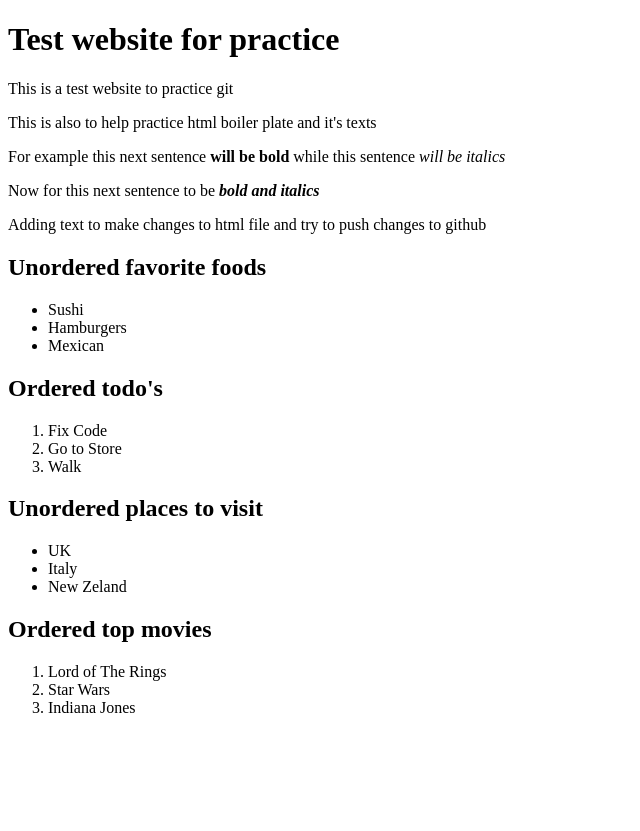
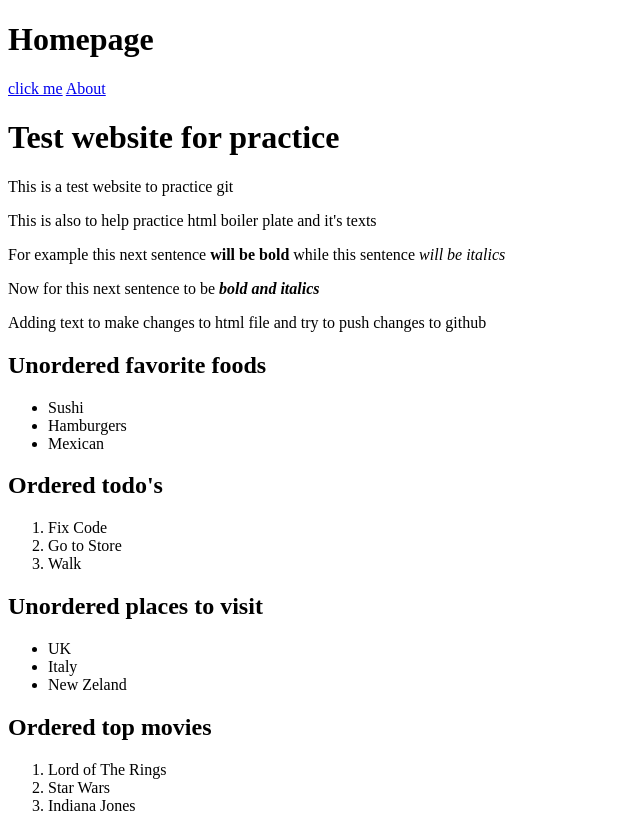
Before and after one commit to Andrew-Roide/git_test, a plain HTML site: page index.html in a window 1280 px wide. Shown: the whole page, without its empty margins (0-640 px from the left). Before the commit the page ends 800 px from the top, so only its background shows below. Drawn offline with Linux system fonts and the light colour scheme.

Commit message:
added href links

```diff
--- a/index.html
+++ b/index.html
@@ -6,6 +6,10 @@
     </head>
 
     <body>
+        <h1>Homepage</h1>
+        <a href="https://www.theodinproject.com/about">click me</a>
+        <a href="about.html">About</a>
+
         <h1>Test website for practice </h1>
         <p>This is a test website to practice git</p>
         <p>This is also to help practice html boiler plate and it's texts</p>
```
